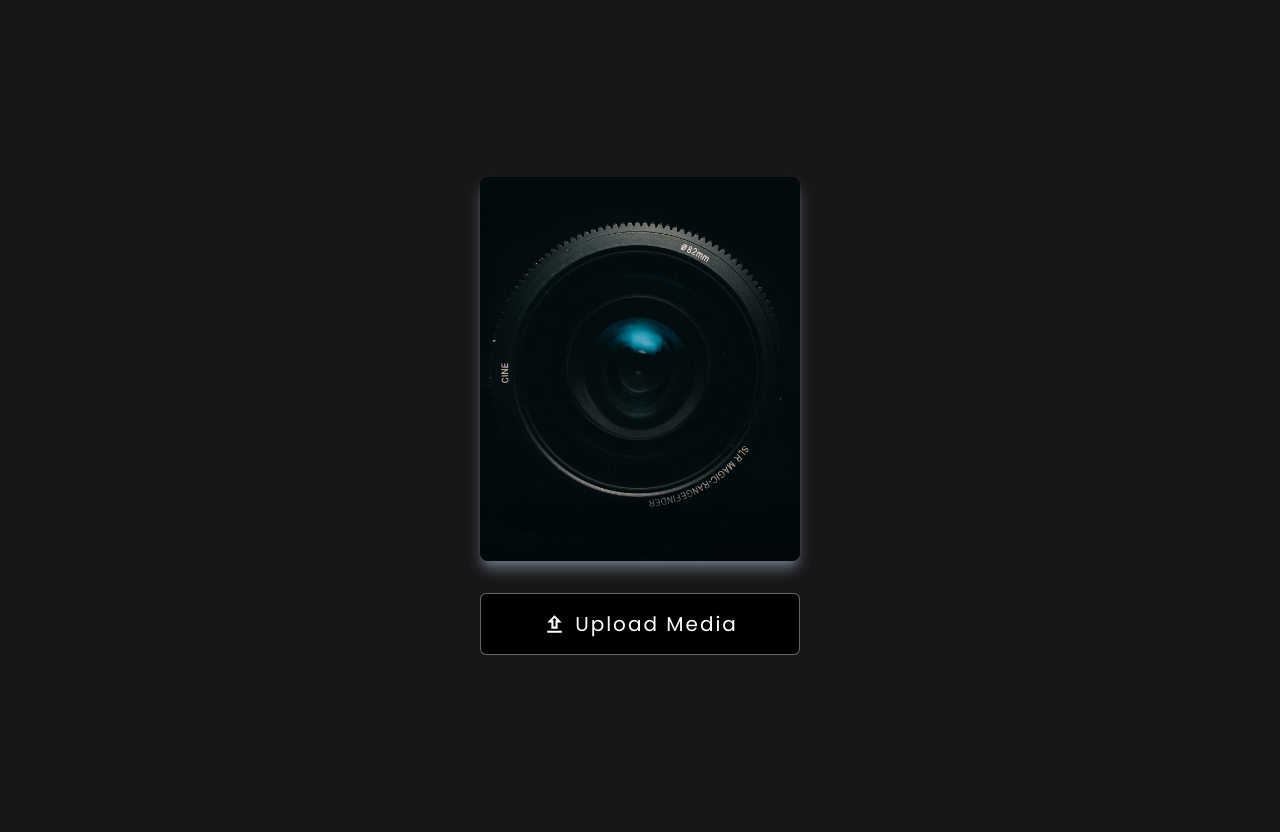
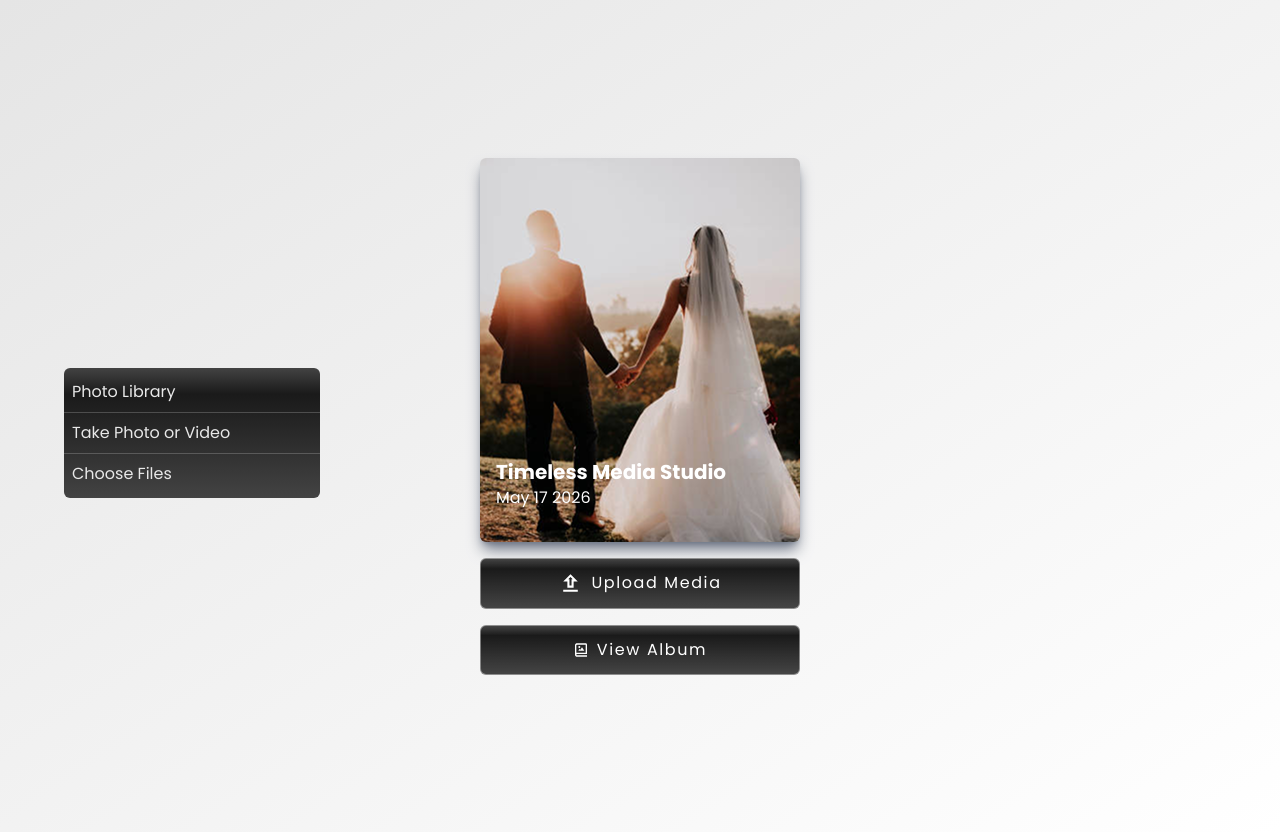
Before and after one commit to eringz/timeless-media-studio, a Next.js app: page /upload in a window 1280 px wide. Both pictures are taken after a click on the button "Upload Media". Built offline with nearby package versions, Linux system fonts and the light colour scheme.

Commit message:
features: add share qr media and update layouts

```diff
--- a/app/(marketting)/layout.tsx
+++ b/app/(marketting)/layout.tsx
@@ -5,7 +5,7 @@ export default function MarketingLayout({ children }: { children: React.ReactNod
   return (
     <div className="flex flex-col min-h-screen">
       <Header />
-      <main className="flex-1">{children}</main>
+        <main className="flex-1">{children}</main>
       <Footer />
     </div>
   );
--- a/app/upload/layout.tsx
+++ b/app/upload/layout.tsx
@@ -7,7 +7,7 @@ export const metadata: Metadata = {
 export default function UploadLayout({ children }: { children: React.ReactNode }) {
   return (
     // Malinis na lalabas ang page mo rito, walang haharang na Header o Footer
-    <div className="w-full min-h-screen flex items-center justify-center p-4 bg-neutral-900">
+    <div className="w-full min-h-screen flex items-center justify-center p-4 bg-gradient-to-br from-[#E5E5E5] to-[#4FACFE]bg-[#E5E5E5]">
       {children}
     </div>
   );
--- a/app/upload/page.tsx
+++ b/app/upload/page.tsx
@@ -1,27 +1,42 @@
 "use client"
+import { useState } from "react";
 
 import { MdOutlineUpload } from "react-icons/md";
+import { BiPhotoAlbum } from "react-icons/bi";
 
 
 const Upload = () => {
+    const [isDisplay, setIsDisplay] = useState(false);
     return (
-        <div className="flex flex-col justify-center  items-center p-24  h-screen">
+        <div className="flex flex-col justify-center  items-center py-8 h-screen">
             <div
-                className="bg-[url(/images/camera.png)] mb-8 h-96 w-80 bg-cover bg-center rounded-lg shadow-lg shadow-gray-500"
+                className="bg-[url(/images/gallery/wedding.png)] flex flex-col justify-end items-start px-4 pb-8 mb-4 h-96 w-80 bg-fit bg-center rounded-md shadow-lg shadow-gray-500"
             >
-
+                <h3 className="text-xl text-white font-bold">Timeless Media Studio</h3>
+                <span className="text-white">May 17 2026</span>
             </div>
-            <div className="flex justify-center w-full">
+            <div className="flex flex-col justify-center gap-4 w-full">
+                { isDisplay &&
+                    <div className="absolute top-92 left-16 flex flex-col  justify-between py-1  h-fit w-64 bg-gradient-to-b from-[#303030]/90 via-20% via-[#1A1A1A] to-[#303030]/90 via-20% hover:bg-[#1A1A1A] rounded-md text-start text-[#E8E8E8]">
+                        <div className="p-2"> Photo Library</div>
+                        <div className="p-2 border-t border-b border-white/20 py-2">Take Photo or Video</div>
+                        <div className="p-2">Choose Files</div>
+                    </div>}
                 <button
-                    onClick={() => alert("Media")}
-                    className="flex justify-center items-center gap-2 w-full py-4 bg-black text-white text-xl border border-white/40 rounded-md"
+                    onClick={() => setIsDisplay(!isDisplay) }
+                    className="flex justify-center items-center gap-2 w-full py-3 bg-gradient-to-b from-[#303030]/90 via-20% via-[#1A1A1A] to-[#303030]/90 via-20% hover:bg-[#1A1A1A]  text-white text-md border border-white/40 rounded-md"
                 >
                     <span className=""><MdOutlineUpload size="25" /></span>
                     <span className="tracking-widest">Upload Media</span>
-            </button>
-
+                </button>
+                <button
+                    onClick={() => alert("Album")}
+                    className="flex justify-center items-center gap-2 w-full py-3 bg-gradient-to-b from-[#303030]/90 via-20% via-[#1A1A1A] to-[#303030]/90 via-20% text-white text-md border border-white/40 rounded-md"
+                >
+                    <span className=""><BiPhotoAlbum /></span>
+                    <span className="tracking-widest">View Album</span>
+                </button>
             </div>
-
         </div>
     )
 }
--- a/sections/hero-section/QR.tsx
+++ b/sections/hero-section/QR.tsx
@@ -5,7 +5,7 @@ const QR = () => {
     const { Canvas } = useQRCode();
 
     return (
-        <div className="flex flex-col gap-8 justify-center items-center py-16 mt-8 w-full h-fit border border-white/60 shadow-lg shadow-gray-500">
+        <div className="flex flex-col gap-8 justify-center items-center py-16 mt-8 w-full h-fit border border-white/60 rounded-md  shadow-lg shadow-gray-500">
             <Canvas
                 text={`https://timeless.dreamplanfix.com/upload`}
                 options={{
```
